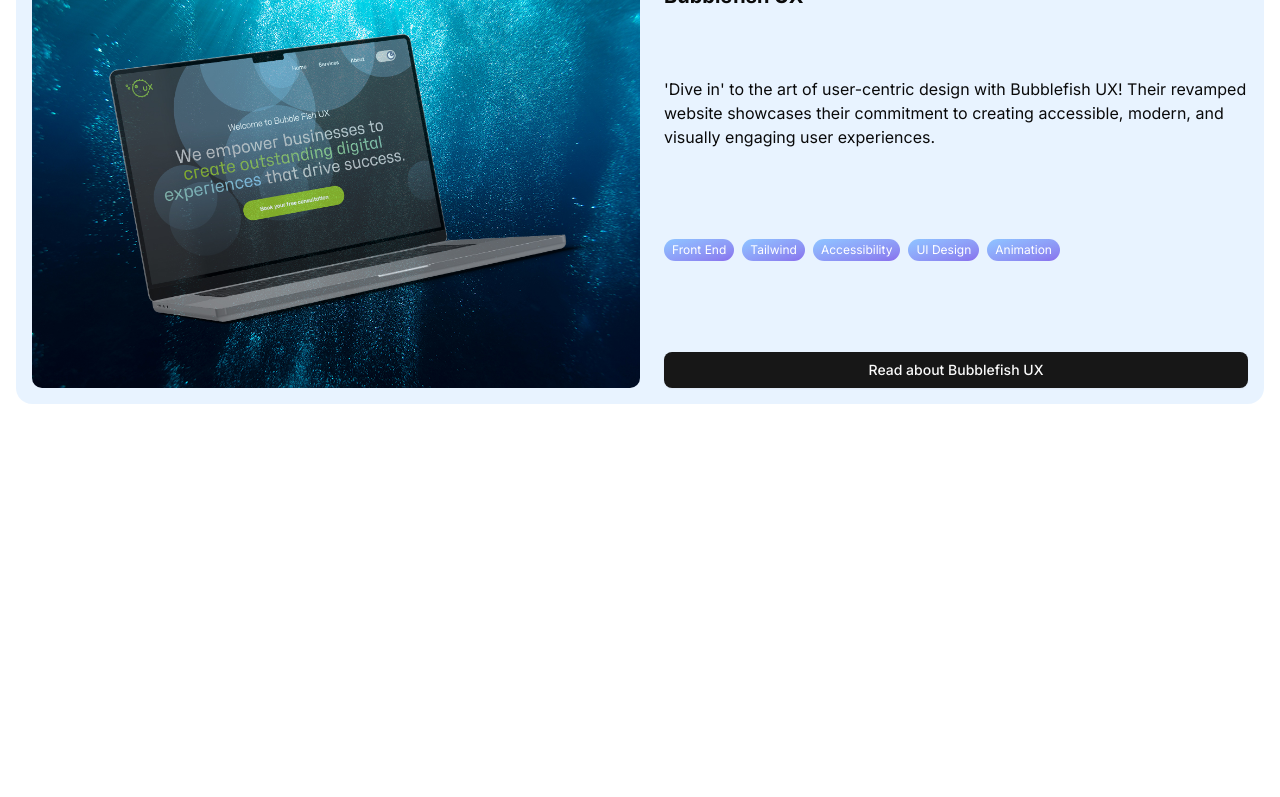
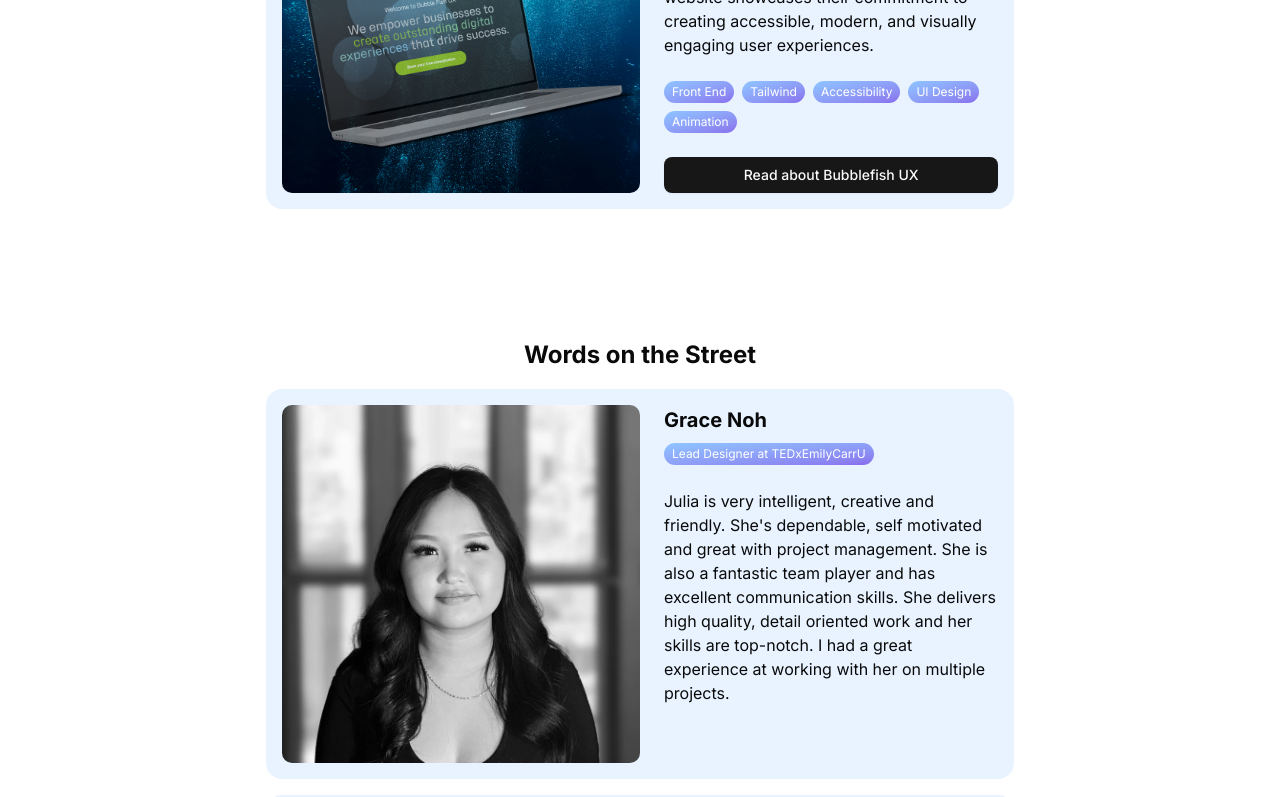
Before and after one commit to juliakimseohyeon/portfolio-nextjs, a Next.js app: page /projects in a window 1280 px wide. Shown: the part 1303-2100 px from the top of the page. Before the commit the page ends 1707 px from the top, so only its background shows below. Built offline with nearby package versions, Linux system fonts and the light colour scheme.

Commit message:
Migrate testimonials section

```diff
--- /dev/null
+++ b/src/app/projects/data/TestimonialsData.tsx
@@ -0,0 +1,35 @@
+import photoGrace from "../../../../public/images/testimonials/grace.jpg";
+import photoGuillermo from "../../../../public/images/testimonials/guillermo.jpg";
+import photoSara from "../../../../public/images/testimonials/sara.jpg";
+import photoStephen from "../../../../public/images/testimonials/stephen.jpg";
+
+export const testimonials = [
+	{
+		id: 0,
+		photo: photoGrace,
+		name: "Grace Noh",
+		relationship: "Lead Designer at TEDxEmilyCarrU",
+		text: "Julia is very intelligent, creative and friendly. She's dependable, self motivated and great with project management. She is also a fantastic team player and has excellent communication skills. She delivers high quality, detail oriented work and her skills are top-notch. I had a great experience at working with her on multiple projects.",
+	},
+	{
+		id: 1,
+		photo: photoGuillermo,
+		name: "Guillermo Moreno",
+		relationship: "Lead UX Designer at Bubblefish UX Design",
+		text: "Julia has a solid knowledge of software programs and a keen eye for design. She is eager to see projects through from start to finish, displaying initiative, creativity, and adept problem-solving skills. Additionally, she is curious and committed to learning, quickly gaining proficiency when exposed to unfamiliar technology and concepts.",
+	},
+	{
+		id: 2,
+		photo: photoSara,
+		name: "Sara (I-Chun) Chang",
+		relationship: "Colleague at BrainStation",
+		text: "Julia impressed me with her proactive attitude throughout our web development bootcamp. I consistently heard great things about Julia from other classmates, who praised her collaborative spirit and technical ability. She is not only an excellent developer with a clear approach to tackling complex functionalities but also an exceptional team player. She effectively guided our team through daily standups and ensured smooth collaboration.",
+	},
+	{
+		id: 3,
+		photo: photoStephen,
+		name: "Stephen Werronen",
+		relationship: "Colleague at BrainStation",
+		text: "Julia guided the team to thoroughly analyze our business problem and create the best solution for the user. She then designed an amazing user interface while also writing much of the code to implement it, and debugging code written by others to resolve a serious issue and enable the team to meet its deadline. I recommend her as highly as possible, and I hope we will work together again soon!",
+	},
+];
--- a/src/app/projects/page.tsx
+++ b/src/app/projects/page.tsx
@@ -1,6 +1,8 @@
 import { Button } from "@/components/ui/button";
 import { ArrowDown } from "lucide-react";
+
 import { projects } from "./data/ProjectData";
+import { testimonials } from "./data/TestimonialsData";
 
 import Image from "next/image";
 import Link from "next/link";
@@ -50,13 +52,13 @@ export default function Page() {
 				<h2>Skills</h2>
 				{/* <Carousel /> */}
 			</section>
-			<section className="max-w-full md:w-4/5 lg:w-full">
+			<section className="max-w-full md:w-4/5 lg:w-full flex flex-col items-center gap-4">
 				<h2>Projects</h2>
-				<div className="w-full flex flex-col justify-between items-start gap-4 text-left relative">
+				<div className="w-full flex flex-col justify-between items-center gap-4 text-left relative">
 					{projects.map((project) => (
 						<Link
 							href={`/projects/${project.id}`}
-							className="w-full flex flex-col lg:flex-row justify-between items-start lg:items-stretch lg:flex-1 text-left relative bg-blue-300/20 rounded-2xl p-4 box-border gap-6 transition-[0.3s] hover:bg-blue-300/40 hover:scale-105 "
+							className="w-full lg:w-3/5 flex flex-col lg:flex-row justify-between items-start lg:items-stretch lg:flex-1 text-left relative bg-blue-300/20 rounded-2xl p-4 box-border gap-6 transition-[0.3s] hover:bg-blue-300/40 hover:scale-101"
 							key={project.id}
 						>
 							<Image
@@ -85,7 +87,33 @@ export default function Page() {
 					))}
 				</div>
 			</section>
-			{/* <Testimonials /> */}
+			<section className="max-w-full md:w-4/5 lg:w-full flex flex-col items-center gap-4">
+				<h2>Words on the Street</h2>
+				<div className="w-full flex flex-col justify-between items-center gap-4 text-left relative">
+					{testimonials.map((testimonial) => (
+						<Link
+							href={
+								"https://www.linkedin.com/in/julia-kim-seo-hyeon/details/recommendations/?detailScreenTabIndex=0"
+							}
+							className="w-full lg:w-3/5 flex flex-col lg:flex-row justify-between items-start lg:items-stretch lg:flex-1 text-left relative bg-blue-300/20 rounded-2xl p-4 box-border gap-6 transition-[0.3s] hover:bg-blue-300/40 hover:scale-101"
+							key={testimonial.id}
+						>
+							<Image
+								className="w-full rounded-lg object-cover lg:flex-none lg:w-1/2"
+								src={testimonial.photo}
+								alt={testimonial.name}
+							/>
+							<div className="lg:flex-1 lg:w-full lg:flex lg:flex-col lg:items-start">
+								<h3>{testimonial.name}</h3>
+								<p className="mt-2 mb-6 w-fit leading-1.5 text-xs text-white bg-blue-300 bg-gradient-to-br from-blue-300/50 to-purple-700/50 p-2 rounded-3xl">
+									{testimonial.relationship}
+								</p>
+								<p>{testimonial.text}</p>
+							</div>
+						</Link>
+					))}
+				</div>
+			</section>
 		</main>
 	);
 }
```
